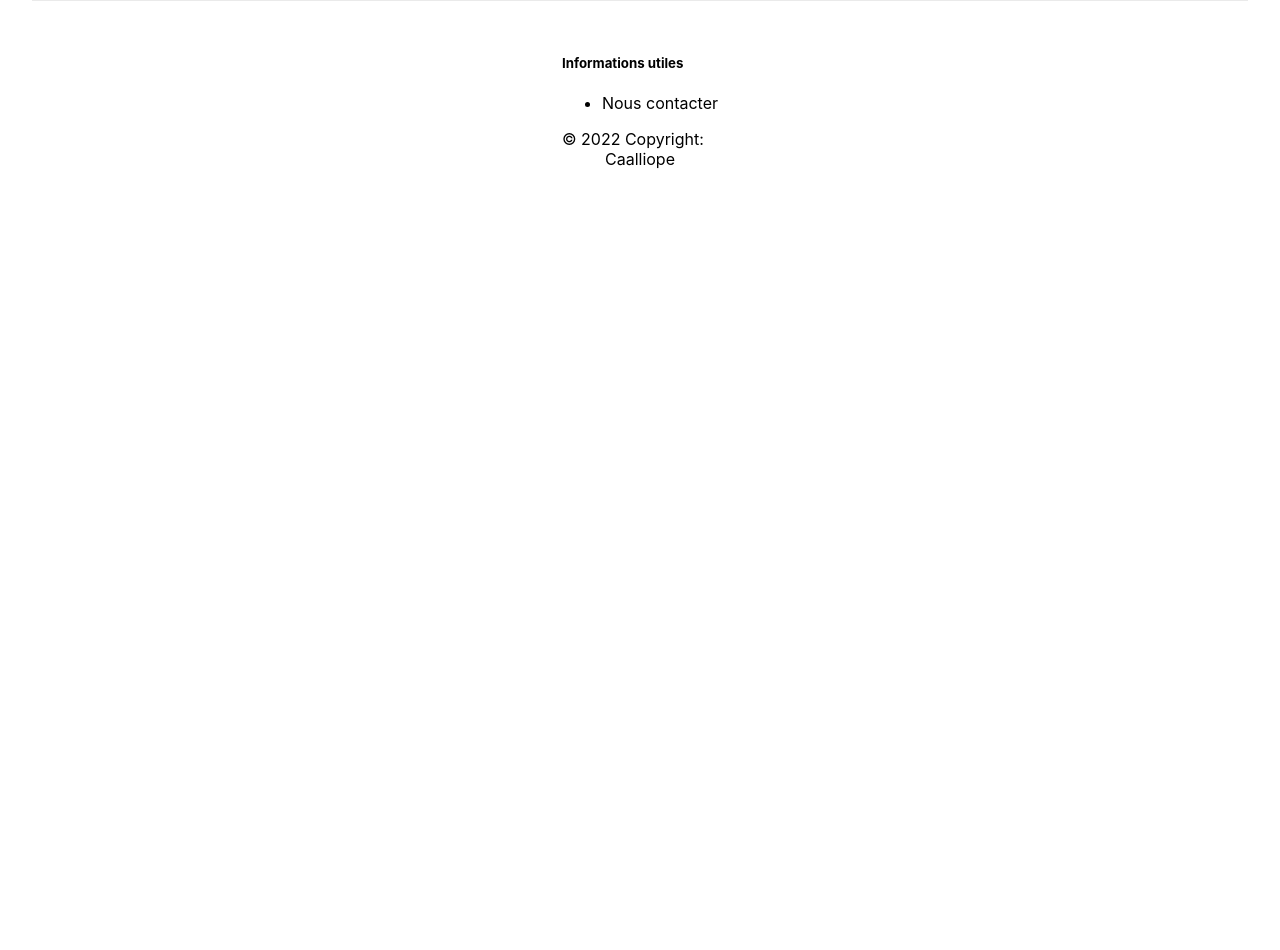
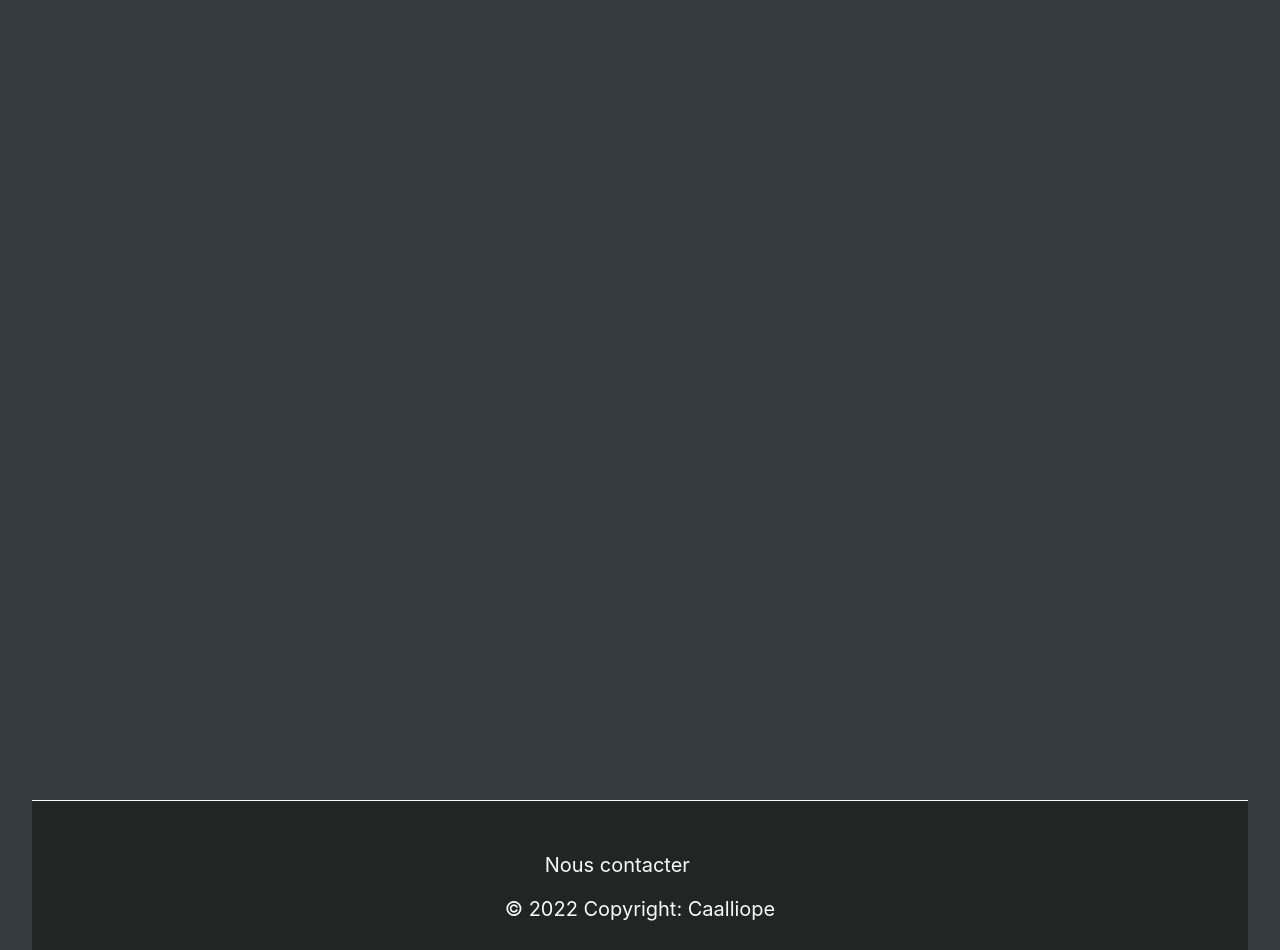
Before and after one commit to bascor1207/Project_Caalliope, a Next.js app in the folder caalliope_front/: page / in a window 1280 px wide. Shown: the top 950 px of the page. Before the commit the page ends 800 px from the top, so only its background shows below. Built offline with nearby package versions, Linux system fonts and the light colour scheme.

Commit message:
feat create footer + css footer

```diff
--- a/caalliope_front/components/Footer.jsx
+++ b/caalliope_front/components/Footer.jsx
@@ -1,22 +1,17 @@
-
 const Footer = () => {
     return (
-        <footer class="bg-light text-center text-lg-start">
+        <footer class="footer-caalliope">
         <div class="container p-4">
             <div class="row">
                 <div class="col-lg-3 col-md-6 mb-4 mb-md-0">
-                    <h5 class="text-uppercase">Informations utiles</h5>
-                    <ul class="list-unstyled mb-0">
-                        <li>
-                            <a href="/Contact/" class="text-dark">Nous contacter</a>
-                        </li>
+                    <ul class="list-footer">
+                        <a href="/Contact/" class="text-dark">Nous contacter</a>
                     </ul>
                 </div>
             </div>
         </div>
         <div class="text-center p-3">
-            © 2022 Copyright:
-            <a class="text-dark" href="#"> Caalliope</a>
+            © 2022 Copyright: Caalliope
         </div>
         </footer>
     );
--- a/caalliope_front/pages/index.js
+++ b/caalliope_front/pages/index.js
@@ -1,14 +1,17 @@
 import Head from 'next/head'
-import Image from 'next/image'
 import styles from '../styles/Home.module.css'
 import Footer from '../components/Footer'
 
 export default function Home() {
   return (
     <div className={styles.container}>
-      <div className={styles.footer}>
+      <Head>
+      </Head>
+      <main className={styles.main}>
+      </main>
+      <footer className={styles.footer}>
         < Footer />
-      </div>
+      </footer>
     </div>
   )
 }
--- a/caalliope_front/styles/Home.module.css
+++ b/caalliope_front/styles/Home.module.css
@@ -13,19 +13,27 @@
 }
 
 .footer {
+  background-color: #212523;
+  color: #fafafa;
+  font-size: 20px;
   display: flex;
   flex: 1;
   padding: 2rem 0;
-  border-top: 1px solid #eaeaea;
+  border-top: 1px solid #fafafa;
+  align-content: center;
   justify-content: center;
-  align-items: center;
+}
+
+.footer a:hover {
+  font-weight: bold;
+  color: #d0bfff;
 }
 
 .footer a {
   display: flex;
-  justify-content: center;
-  align-items: center;
   flex-grow: 1;
+  text-decoration: none;
+  list-style: none;
 }
 
 .title a {
--- a/caalliope_front/styles/globals.css
+++ b/caalliope_front/styles/globals.css
@@ -2,6 +2,7 @@ html,
 body {
   padding: 0;
   margin: 0;
+  background-color: #343a40;
   font-family: -apple-system, BlinkMacSystemFont, Segoe UI, Roboto, Oxygen,
     Ubuntu, Cantarell, Fira Sans, Droid Sans, Helvetica Neue, sans-serif;
 }
```
